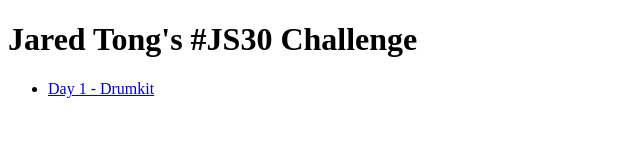
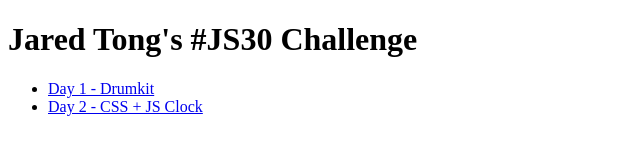
Before and after one commit to tongrhj/js30, a website: page index.html in a window 1280 px wide. Shown: the whole page, without its empty margins (0-640 px from the left). Drawn offline with Linux system fonts and the light colour scheme.

Commit message:
Update index

```diff
--- a/index.html
+++ b/index.html
@@ -10,6 +10,7 @@
 
   <ul>
     <li><a href="index1.html">Day 1 - Drumkit</a></li>
+    <li><a href="index2.html">Day 2 - CSS + JS Clock</a></li>
   </ul>
 </body>
 </html>
```
